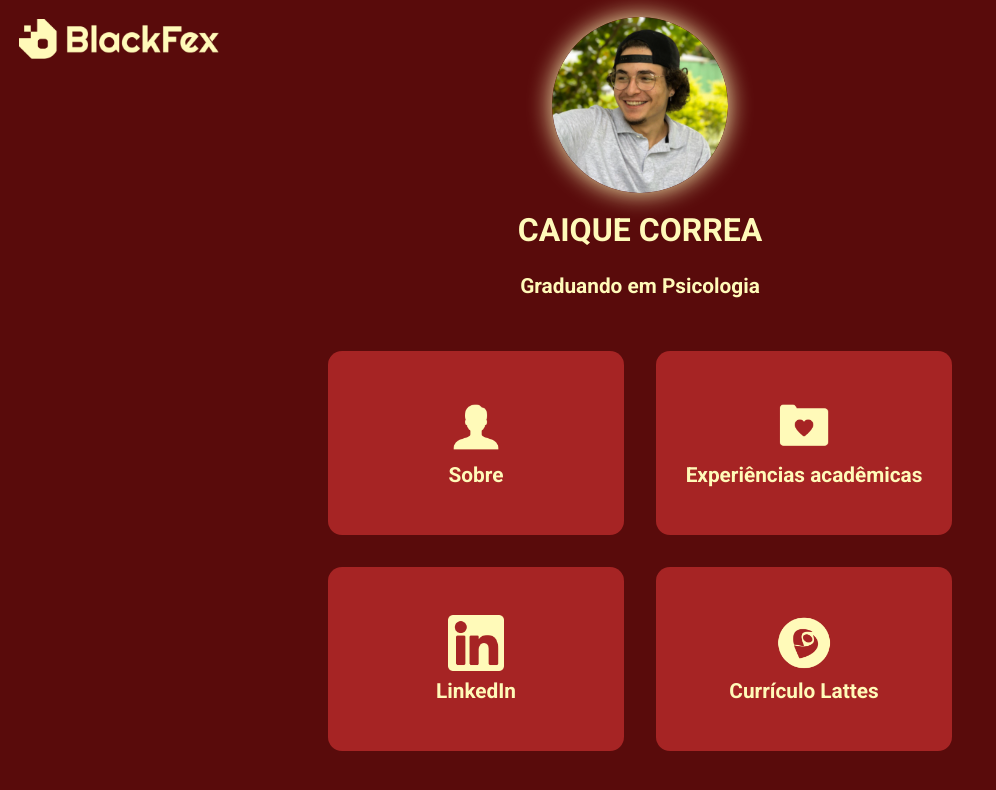
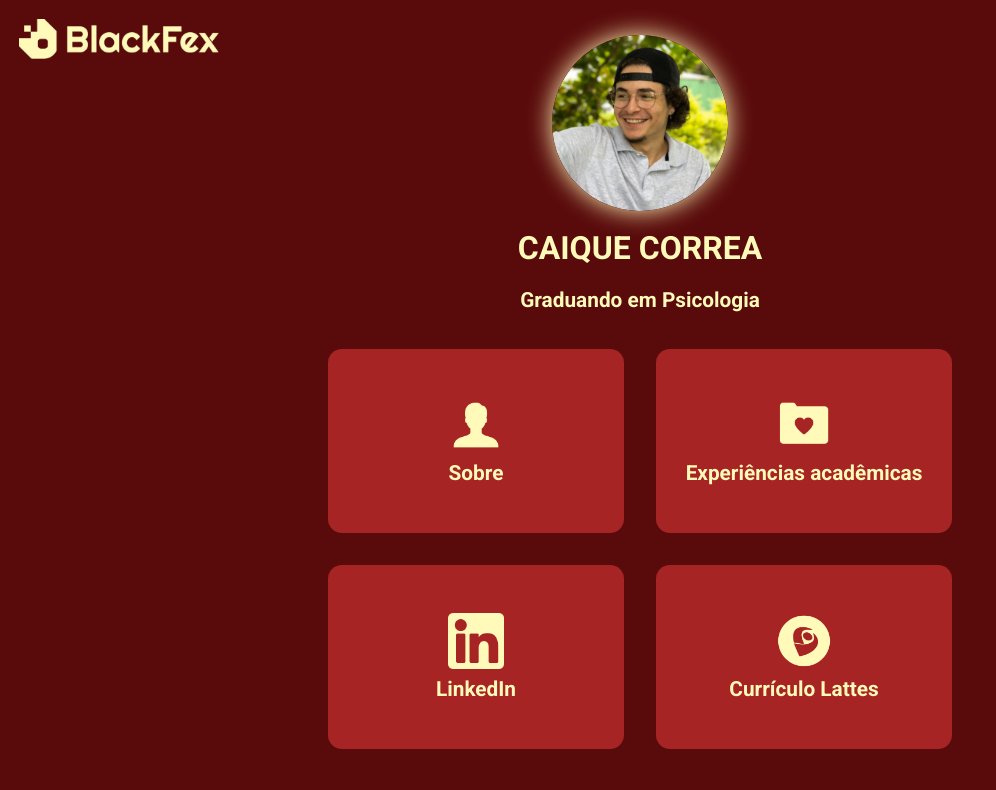
Before and after one commit to JonathanLemes/portfolio-caique-correa, a React (Create React App) app: page / in a window 1280 px wide. Shown: the top 790 px of the page, without its empty margins (0-996 px from the left). Built offline with nearby package versions, Linux system fonts and the light colour scheme.

Commit message:
style(home): home style changed

```diff
--- a/src/pages/Home/index.css
+++ b/src/pages/Home/index.css
@@ -43,7 +43,7 @@
     font-family: Roboto, sans-serif;
 
     margin-top: 2.2vh;
-    margin-bottom: 0.5vh;
+    margin-bottom: 0.1vh;
     font-size: 2rem;
 }
 
@@ -62,8 +62,6 @@
     flex-direction: column;
     align-items: center;
     justify-content: center;
-
-    margin: 2vh;
 }
 
 .page-home .botoes-container .linha {
```
